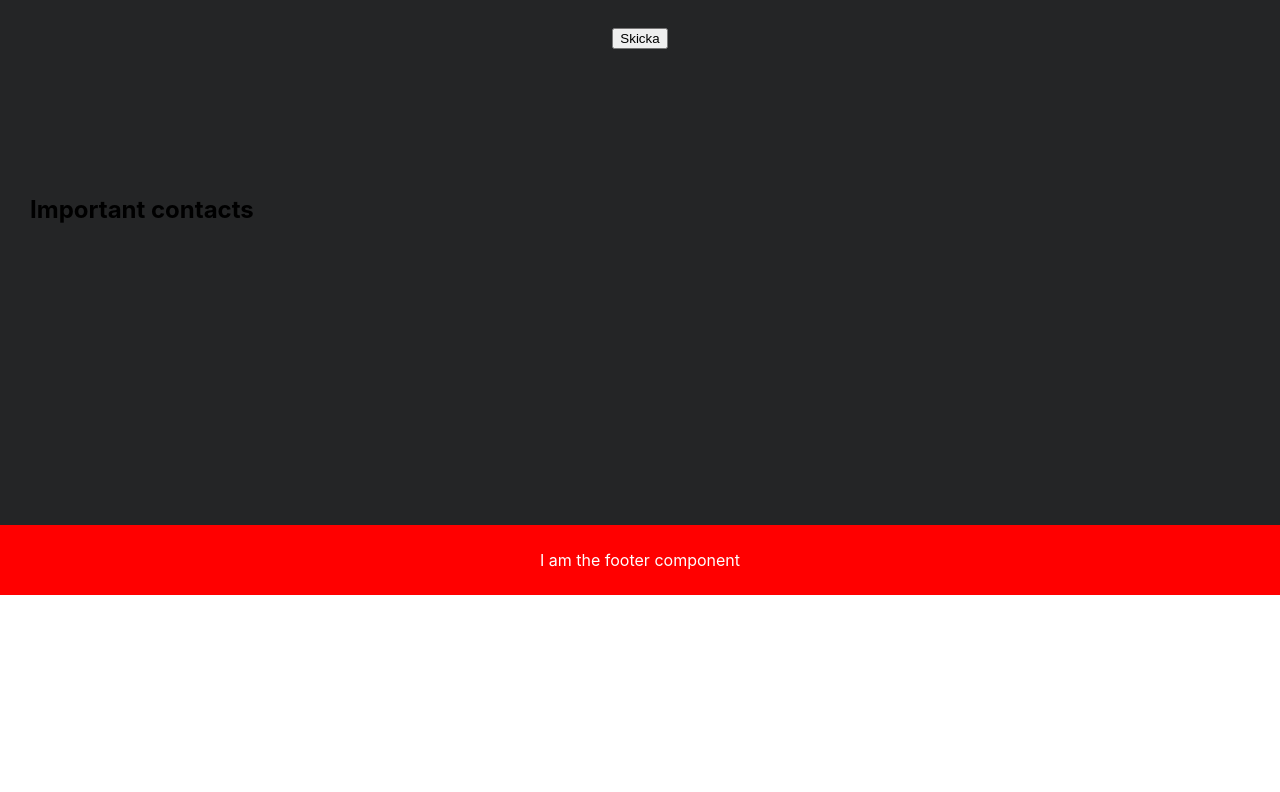
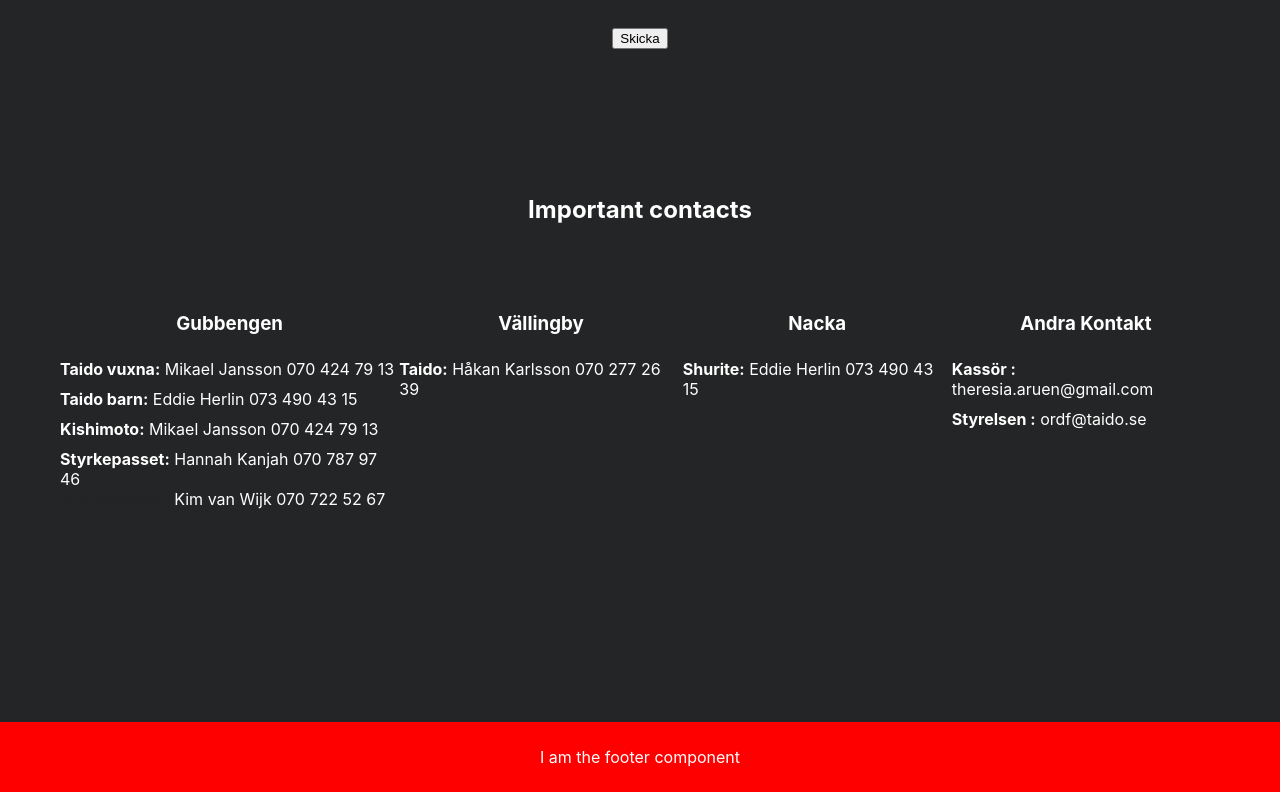
Before and after one commit to soulzidda/taido-website, a React (Create React App) app: page /kontact in a window 1280 px wide. Shown: the part 683-1475 px from the top of the page. Before the commit the page ends 1278 px from the top, so only its background shows below. Built offline with nearby package versions, Linux system fonts and the light colour scheme.

Commit message:
contact page functionality and pre styling complete

```diff
--- a/src/App.tsx
+++ b/src/App.tsx
@@ -11,10 +11,13 @@ import {
   SplashPage,
 } from "./pages";
 
+import { AppContainer, ContentContainer } from "./app.styled-components";
+
 function App() {
   return (
-    <div style={{ backgroundColor: "#242526" }}>
+    <AppContainer>
       <Header />
+      <ContentContainer>
         <Routes>
           <Route path="/" element={<SplashPage />} />
           <Route path="/training" element={<TrainingPage />} />
@@ -23,8 +26,9 @@ function App() {
           <Route path="/barn" element={<BarnPage />} />
           <Route path="/kontact" element={<KontactPage />} />
         </Routes>
+      </ContentContainer>
       <Footer />
-    </div>
+    </AppContainer>
   );
 }
 
--- /dev/null
+++ b/src/app.styled-components.ts
@@ -0,0 +1,16 @@
+import styled from "styled-components";
+
+const AppContainer = styled.div`
+  display: flex;
+  flex-direction: column;
+  min-height: 100vh;
+  height: 100%;
+  background-color: #242526;
+  align-content: space-between;
+`;
+
+const ContentContainer = styled.div`
+  padding-bottom: 10%;
+`;
+
+export { AppContainer, ContentContainer };
--- a/src/pages/barn/Barn.page.tsx
+++ b/src/pages/barn/Barn.page.tsx
@@ -45,6 +45,7 @@ const BarnPage: React.FC = () => {
         </TopRowCards>
         <TopRowCards>
           <SubHeading>Price</SubHeading>
+          <Text>Pris Medlemsavgift 400kr/år Terminsavgift 700kr/termin</Text>
         </TopRowCards>
         <TopRowCards>
           <SubHeading>Values And Ethos</SubHeading>
--- a/src/pages/kontact/Kontact.page.tsx
+++ b/src/pages/kontact/Kontact.page.tsx
@@ -3,13 +3,20 @@ import React, { useState } from "react";
 import {
   PageContainer,
   EmailFormContainer,
+  ContactBox,
   InputContainer,
   HalfContainer,
+  LocationBox,
   Input,
+  LocationBoxContentContainer,
+  LocationSubHeading,
   TextField,
   ButtonContainer,
+  ContactSpacing,
   Heading,
   SubHeading,
+  BoldText,
+  Text,
 } from "./styled-components";
 import { sendEmail } from "../../utils/email";
 
@@ -71,9 +78,64 @@ const KontactPage: React.FC = () => {
           <button onClick={onSubmit}>Skicka</button>
         </ButtonContainer>
       </EmailFormContainer>
-      <EmailFormContainer>
-        <h2>Important contacts</h2>
-      </EmailFormContainer>
+      <ContactBox>
+        <div style={{ paddingBottom: 20 }}>
+          <Heading style={{ textAlign: "center" }}>Important contacts</Heading>
+        </div>
+        <LocationBoxContentContainer>
+          <LocationBox>
+            <LocationSubHeading>Gubbengen</LocationSubHeading>
+
+            <ContactSpacing>
+              <BoldText>Taido vuxna:</BoldText>
+              <Text> Mikael Jansson 070 424 79 13</Text>
+            </ContactSpacing>
+
+            <ContactSpacing>
+              <BoldText>Taido barn:</BoldText>
+              <Text> Eddie Herlin 073 490 43 15</Text>
+            </ContactSpacing>
+
+            <ContactSpacing>
+              <BoldText>Kishimoto:</BoldText>
+              <Text> Mikael Jansson 070 424 79 13</Text>
+            </ContactSpacing>
+
+            <ContactSpacing>
+              <BoldText>Styrkepasset:</BoldText>
+              <Text> Hannah Kanjah 070 787 97 46</Text>
+              <br />
+              <BoldText style={{ color: "#242526" }}> Styrkepasset:</BoldText>
+              <Text> Kim van Wijk 070 722 52 67</Text>
+            </ContactSpacing>
+          </LocationBox>
+          <LocationBox>
+            <LocationSubHeading>Vällingby</LocationSubHeading>
+            <ContactSpacing>
+              <BoldText>Taido:</BoldText>
+              <Text> Håkan Karlsson 070 277 26 39</Text>
+            </ContactSpacing>
+          </LocationBox>
+          <LocationBox>
+            <LocationSubHeading>Nacka</LocationSubHeading>
+            <ContactSpacing>
+              <BoldText>Shurite:</BoldText>
+              <Text> Eddie Herlin 073 490 43 15</Text>
+            </ContactSpacing>
+          </LocationBox>
+          <LocationBox>
+            <LocationSubHeading>Andra Kontakt</LocationSubHeading>
+            <ContactSpacing>
+              <BoldText>Kassör :</BoldText>
+              <Text> theresia.aruen@gmail.com</Text>
+            </ContactSpacing>
+            <ContactSpacing>
+              <BoldText>Styrelsen :</BoldText>
+              <Text> ordf@taido.se</Text>
+            </ContactSpacing>
+          </LocationBox>
+        </LocationBoxContentContainer>
+      </ContactBox>
     </PageContainer>
   );
 };
--- a/src/pages/kontact/styled-components.ts
+++ b/src/pages/kontact/styled-components.ts
@@ -15,6 +15,20 @@ const EmailFormContainer = styled.div`
   flex-direction: column;
   margin: 30px 0 30px 0;
 `;
+
+const ContactBox = styled.div`
+  width: 100%;
+  margin: 30px 30px 30px 30px;
+`;
+
+const LocationBoxContentContainer = styled.div`
+  display: flex;
+  flex-direction: row;
+  margin: 30px 30px 30px 30px;
+  justify-content: space-between;
+`;
+
+const LocationBox = styled.div``;
 
 const InputContainer = styled.div`
   display: flex;
@@ -34,7 +48,7 @@ const Input = styled.input`
 `;
 
 const TextField = styled.textarea`
-  height: 50%;
+  height: 65%;
   width: 70%;
   box-sizing: border-box;
 `;
@@ -53,14 +67,40 @@ const SubHeading = styled.h3`
   color: White;
 `;
 
+const LocationSubHeading = styled.h3`
+  color: White;
+  text-align: center;
+`;
+
+const ContactSpacing = styled.div`
+  padding: 5px 0 5px 0;
+`;
+
+const BoldText = styled.span`
+  font-weight: bold;
+  color: White;
+`;
+
+const Text = styled.span`
+  font-weight: normal;
+  color: White;
+`;
+
 export {
   PageContainer,
   EmailFormContainer,
+  ContactBox,
   InputContainer,
   HalfContainer,
+  LocationBoxContentContainer,
+  LocationBox,
+  LocationSubHeading,
   Input,
   TextField,
   ButtonContainer,
   Heading,
+  ContactSpacing,
   SubHeading,
+  BoldText,
+  Text,
 };
--- a/src/pages/omStaf/OmStaf.page.tsx
+++ b/src/pages/omStaf/OmStaf.page.tsx
@@ -47,7 +47,7 @@ const OmStafPage: React.FC = () => {
 
       {isAbout ? (
         <InformationBoxes>
-          <Text> about the assosciation</Text>
+          <Text> about the association</Text>
         </InformationBoxes>
       ) : isMembers ? (
         <InformationBoxes>
--- a/src/pages/omStaf/tabs/Membership.tsx
+++ b/src/pages/omStaf/tabs/Membership.tsx
@@ -1,38 +1,37 @@
-import styled from "styled-components";
+import {
+  Container,
+  SubHeading,
+  ParagraphText,
+  BannerText,
+} from "./styled-components";
 
 export const Membership = () => {
   return (
     <Container>
-      <h3>Medlemskap</h3>
-      <p>
+      <SubHeading>Medlemskap</SubHeading>
+      <ParagraphText>
         Som medlem i Stockholms Taidoförening får du tillgång till hela vårt
         träningsutbud*, alla kulturevenemang och alla sociala event.
         Medlemsavgiften täcker även en försäkringsavgift. Du är då försäkrad på
         alla träningspass, läger och tävlingar som du deltar på med oss.
-      </p>
-      <span>*träningsavgift tillkommer</span>
-      <h3>Stödmedlemskap</h3>
-      <p>
+      </ParagraphText>
+      <BannerText>*träningsavgift tillkommer</BannerText>
+      <SubHeading>Stödmedlemskap</SubHeading>
+      <ParagraphText>
         årt stödmedlemskap är för dig som vill stötta föreningen och ta del av
         vårt utbud av sociala event och kulturevent men inte är intresserad av
         våra träningsformer.
-      </p>
+      </ParagraphText>
+      <BannerText>Medlemsavgift 400kr/år</BannerText>
       <br />
-      <span>Medlemsavgift 400kr/år</span>
+      <BannerText>Stödmedlemsavgift 200kr/år</BannerText>
       <br />
-      <span>Stödmedlemsavgift 200kr/år</span>
+      <SubHeading>Taido</SubHeading>
+      <BannerText>Terminsavgift vuxen 16+ år: 1700kr</BannerText>
       <br />
-      <h3>Taido</h3>
+      <BannerText>Terminsavgift ungdom 13-15 år: 900kr</BannerText>
       <br />
-      <span>Terminsavgift vuxen 16+ år: 1700kr</span>
-      <br />
-      <span> Terminsavgift ungdom 13-15 år: 900kr</span>
-      <br />
-      <span>Terminsavgift barn 6-12 år: 600kr</span>
+      <BannerText>Terminsavgift barn 6-12 år: 600kr</BannerText>
     </Container>
   );
 };
-
-const Container = styled.div`
-  padding: 0 30px 0 30px;
-`;
--- /dev/null
+++ b/src/pages/omStaf/tabs/styled-components.ts
@@ -0,0 +1,19 @@
+import styled from "styled-components";
+
+const Container = styled.div`
+  padding: 0 30px 0 30px;
+`;
+
+const SubHeading = styled.h3`
+  color: white;
+`;
+
+const ParagraphText = styled.p`
+  color: white;
+`;
+
+const BannerText = styled.span`
+  color: white;
+`;
+
+export { Container, SubHeading, ParagraphText, BannerText };
```
Also changed, not shown: src/App.css (deleted, +0 -38 lines). Lines whose indentation alone changed are shown as unchanged.
